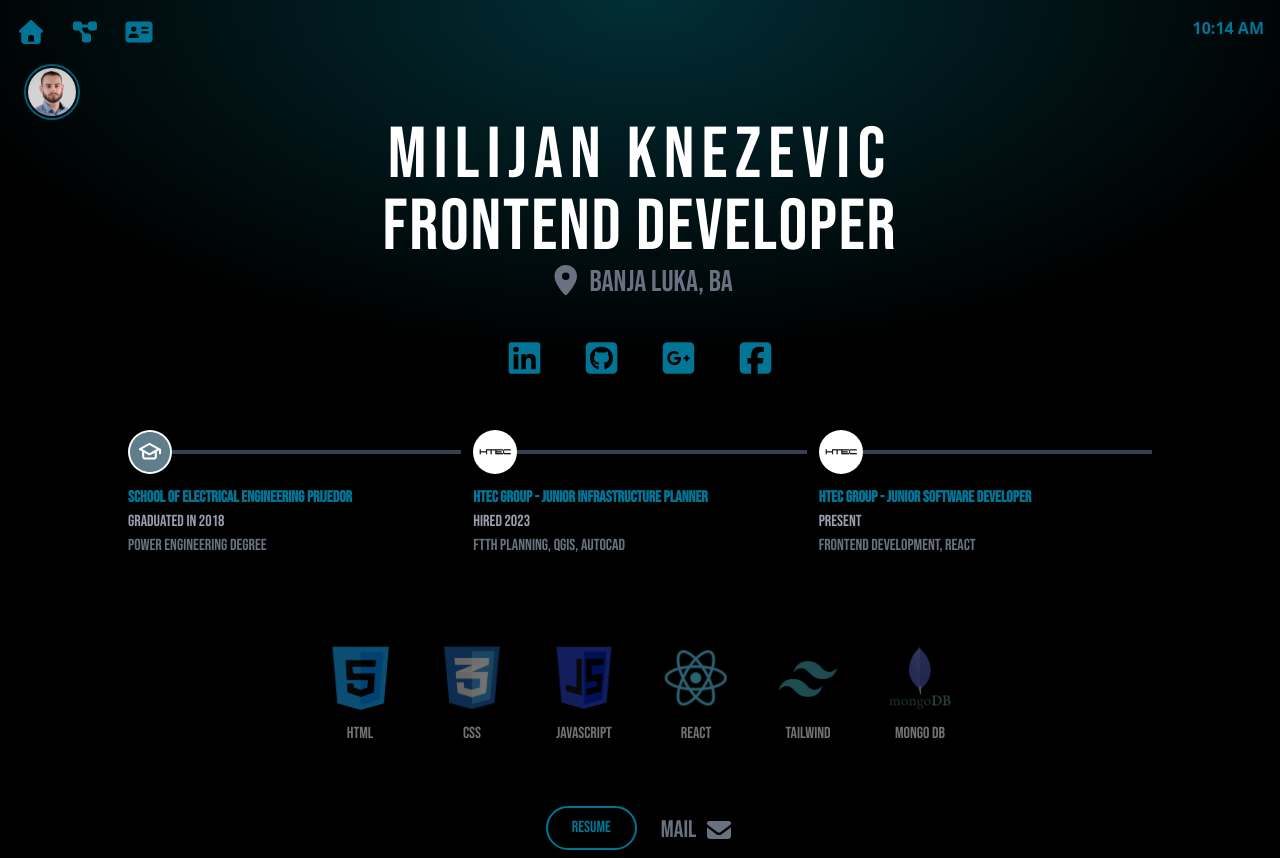
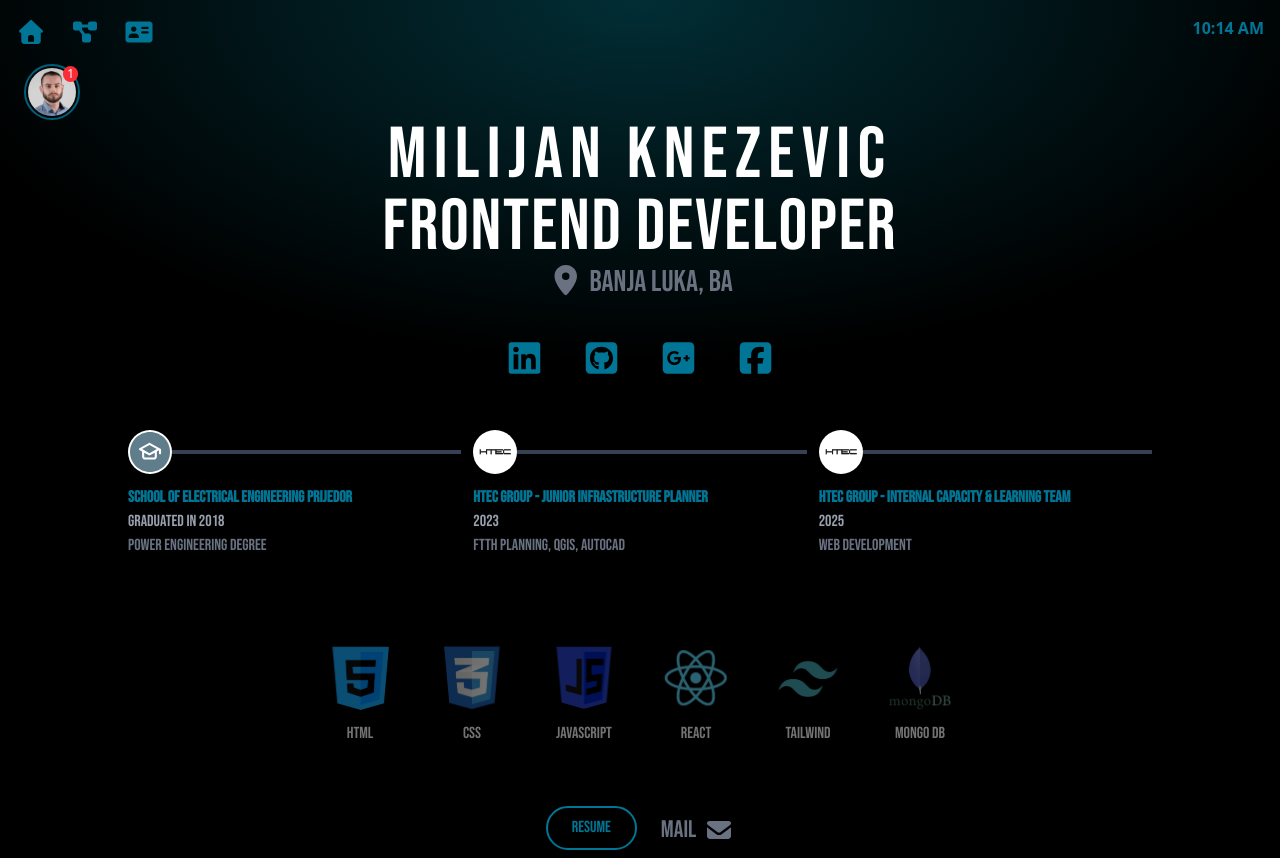
Before and after one commit to milijan22/milijan-portfolio, a React (Vite) app: page / in a window 1280 px wide. Built offline with nearby package versions, Linux system fonts and the light colour scheme; a web font is replaced by a local one.

Commit message:
Updated projects page, added resume

```diff
--- a/src/components/Main/MainWindow.jsx
+++ b/src/components/Main/MainWindow.jsx
@@ -36,13 +36,13 @@ function MainWindow() {
     },
     {
       title: "HTEC Group - Junior Infrastructure Planner",
-      time: "Hired 2023",
+      time: "2023",
       description: "FTTH Planning, QGIS, AutoCAD",
     },
     {
-      title: "HTEC Group - Junior Software Developer",
-      time: "PRESENT",
-      description: "Frontend development, React",
+      title: "HTEC Group - Internal Capacity & Learning team",
+      time: "2025",
+      description: "Web development",
     },
   ];
 
@@ -109,9 +109,11 @@ function MainWindow() {
           ))}
         </div>
         <div className="flex items-center gap-6 justify-center mt-20 ">
+          <a href="/resume.pdf" target="_blank" rel="noopener noreferrer">
           <button className="cursor-pointer mb-2 px-6 py-2 border-2 border-cyan-700 text-cyan-700 hover:bg-cyan-700 hover:text-black rounded-3xl">
             RESUME
           </button>
+          </a>
           <section className="mb-1 text-gray-500 hover:underline cursor-pointer flex items-center gap-2 text-2xl">
             <a href="mailto:milijan99knezevic@gmail.com">MAIL</a>{" "}
             <FontAwesomeIcon icon={faEnvelope} />
--- a/src/components/Projects/ProjectsPage/ProjectsPage.jsx
+++ b/src/components/Projects/ProjectsPage/ProjectsPage.jsx
@@ -1,18 +1,25 @@
 import todoPrev from "../../../assets/todo-prev.png";
 import currencyPrev from "../../../assets/currency-prev.png";
 
+
 console.log(todoPrev);
+import { Link } from "react-router-dom";
+
 const ProjectsPage = () => {
   const projectsList = [
     {
+      id: 0,
       name: "To-Do App",
       description: "Manage tasks in a notepad style to-do list",
       preview: todoPrev,
+      link: "/tasks"
     },
     {
+      id: 1,
       name: "Currency Converter",
       description: "Currency converter with up-to-date exchange rates",
       preview: currencyPrev,
+      link: "/currency"
     },
   ];
 
@@ -20,15 +27,22 @@ const ProjectsPage = () => {
     <div className="justify-center items-center flex flex-col">
       <div className="p-8 mt-8 w-180 grid grid-cols-3 gap-6">
         {projectsList.map((project) => (
-          <div className="bg-cover bg-center border-cyan-900 border-[10px] rounded-2xl shadow-lg w-[200px] h-[200px] ">
-            <img
-              src={project.preview}
-              className="h-full hover:blur-sm hover:shadow-none  "
-            />
-          </div>
+          <Link key={project.id} to={project.link}>
+            <div className="relative bg-cover bg-center border-cyan-900 border-[10px] rounded-2xl shadow-lg w-[200px] h-[200px] cursor-pointer overflow-hidden">
+              <img
+                src={project.preview}
+                alt={project.name}
+                className="h-full w-full object-cover transition duration-300 hover:scale-105"
+              />
+              <div className="absolute bottom-0 left-0 right-0 bg-black bg-opacity-50 text-white text-center p-2 opacity-0 hover:opacity-100 transition-opacity duration-300">
+                {project.name}
+              </div>
+            </div>
+          </Link>
         ))}
       </div>
     </div>
   );
 };
+
 export default ProjectsPage;
--- a/src/hooks/useChatMessages.jsx
+++ b/src/hooks/useChatMessages.jsx
@@ -1,5 +1,5 @@
 import { useState, useEffect } from "react";
-import allMessages from "C:/portfolio/src/components/Chat/allMessages.jsx";
+import allMessages from "/src/components/Chat/allMessages.jsx";
 import getCurrentTime from "../utils/timeUtil";
 
 function useChatMessages(delay = 3000) {
```
Also changed, not shown: 1 other file (tests, documents, lock files or other folders).
